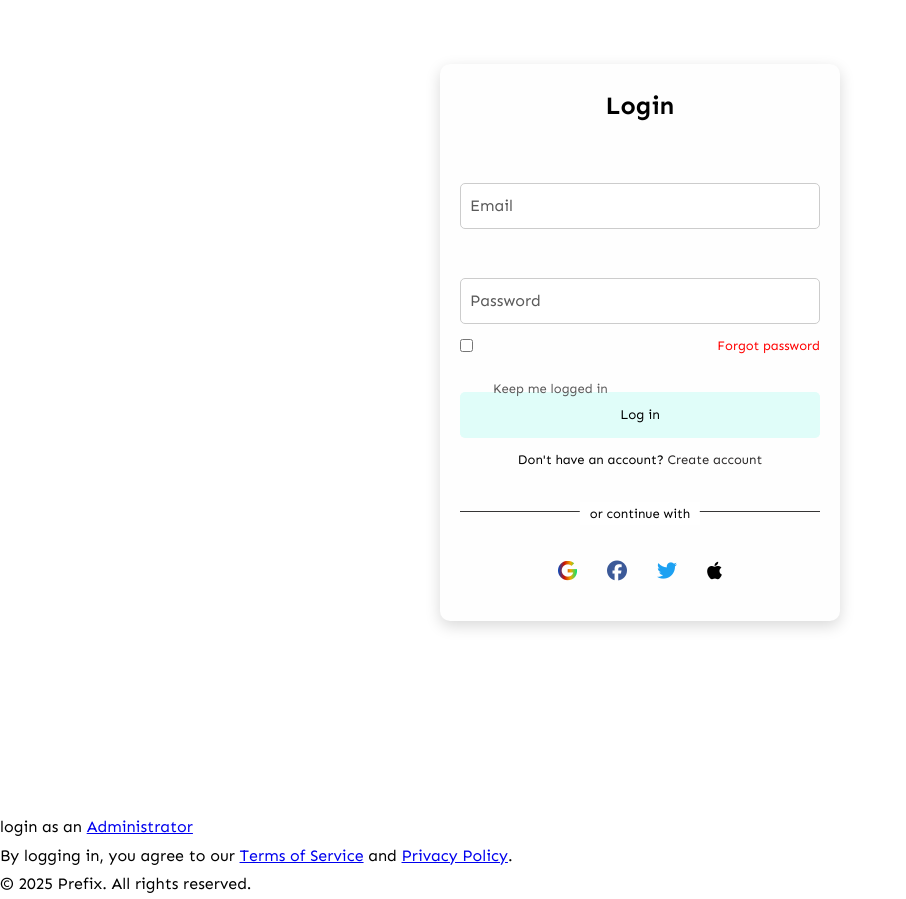
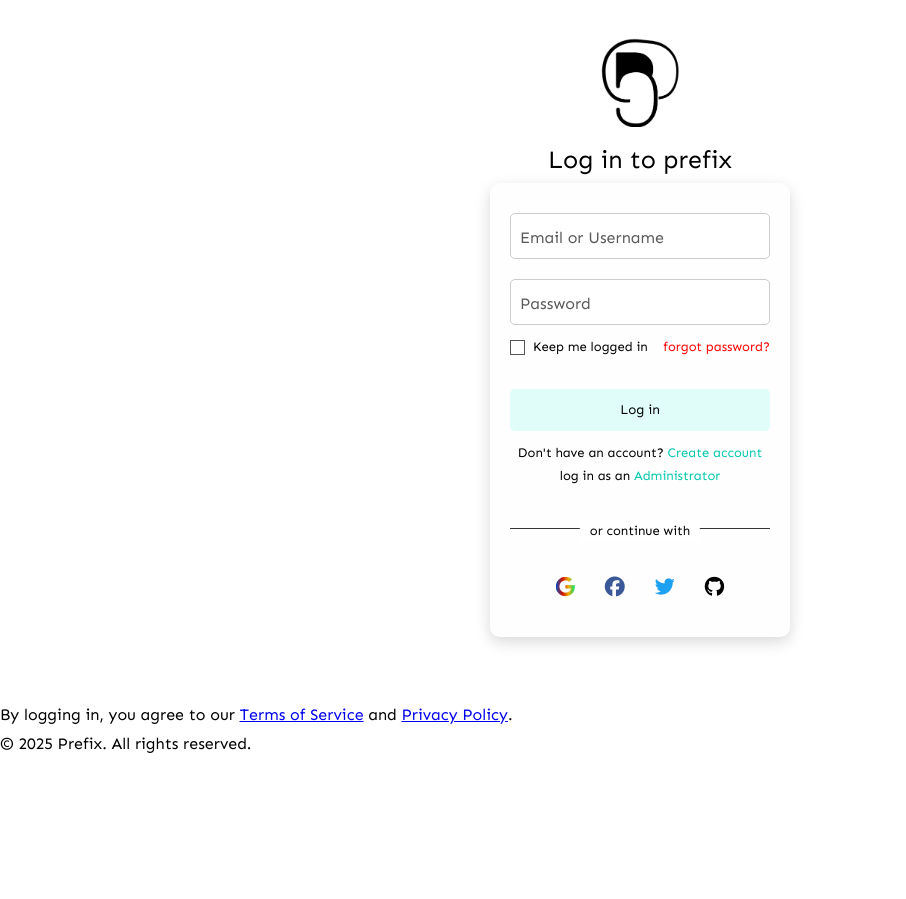
Before and after one commit to Phamozchrist/Frontend-Project, a PHP site: page /login.php in a window 1280 px wide. Shown: the whole page, without its empty margins (0-906 px from the left). After the commit the page ends 753 px from the top, so only its background shows below. Run offline with PHP 8.4, Linux system fonts and the light colour scheme.

Commit message:
created new folders and files

```diff
--- a/login.php
+++ b/login.php
@@ -6,51 +6,54 @@
     <link rel="stylesheet" href="style.css">
     <link rel="shortcut icon" href="images/pc logo.png" type="image/x-icon">
     <link rel="stylesheet" href="fonts/css/all.min.css">
-    <link rel="stylesheet" href="https://cdnjs.cloudflare.com/ajax/libs/aos/2.3.4/aos.css">
+    <!-- <link rel="stylesheet" href="https://cdnjs.cloudflare.com/ajax/libs/aos/2.3.4/aos.css"> -->
     <title>Prefix - Login</title>
 </head>
 <body>
     <div id="login-modal">
         <div class="login-logo"></div>
+        <div class="login-header">
+            <h1>Log in to prefix</h1>
+        </div>
         <div class="login-modal-content">
 
-            <div class="modal-header">
-                <h1>Login</h1>
-            </div>
             <form id="form">
-                <div>
-                    <label for="email">Email</label>
-                    <input type="email" onkeydown="handlekeydown(event)">
+                <div class="form-box">
+                    <input type="text" required>
+                    <label for="email">Email or Username</label>
                 </div>
-                <div>
+                <div class="form-box">
+                    <input type="password" required>
                     <label for="password">Password</label>
-                    <input type="password" onkeydown="handlekeydown(event)">
                 </div>
                 <div class="login-details">
                     <div class="checkbox">
-                        <input type="checkbox">
-                        <label for="checkbox">Keep me logged in</label>
+                        <label class="custom-checkbox">
+                            <input type="checkbox">
+                            <span class="checkmark"></span>
+                            Keep me logged in
+                        </label>
                     </div>
-                    <p>Forgot password</p>
+                    <p>forgot password?</p>
                 </div>
                 <div>
                     <button id="button">Log in</button>
                 </div>
             </form>
             <p>Don't have an account?<a href="#" id="trigger">   Create account</a></p>
-
+            <p>log in as an <a href="#">Administrator</a></p>
             <div class="social-media">
                 <p>or continue with</p>
                 <div class="social-icons">
                     <i class="fa-brands fa-google" style="background: linear-gradient(90deg, #004cc5, #cc1100, #eeae00, #00e476); background-clip: text; color: transparent;"></i>
                     <i class="fa-brands fa-facebook" style="color: #3b5998;"></i>
                     <i class="fa-brands fa-twitter" style="color: #1DA1F2;"></i>
-                    <i class="fa-brands fa-apple" style="color: #000000;"></i>
+                    <i class="fa-brands fa-github" style="color: #000000;"></i>
                 </div>
             </div>
         </div>
         <div class="terms">
-            <p>login as an <a href="#">Administrator</a></p>
+
             <p>By logging in, you agree to our <a href="#">Terms of Service</a> and <a href="#">Privacy Policy</a>.</p>
         </div>
         <div class="modal-footer">
@@ -67,11 +70,11 @@
                 <div class="name">
                     <div>
                         <label for="firstname">First name</label>
-                        <input type="text" placeholder="Enter your first Name" onkeydown="handlekeydown(event)">
+                        <!-- <input type="text" placeholder="Enter your first Name" onkeydown="handlekeydown(event)"> -->
                     </div>
                     <div>
                         <label for="lastname">Last name</label>
-                        <input type="text" placeholder="Enter your last Name" onkeydown="handlekeydown(event)">
+                        <!-- <input type="text" placeholder="Enter your last Name" onkeydown="handlekeydown(event)"> -->
                     </div>
                 </div>
                 <div>
@@ -100,5 +103,8 @@
             <p>Already have an account?<a href="#" id="trigger1"> Login</a></p>
         </div>
     </div>
+
+
+    <!-- <script src="script.js"></script> -->
 </body>
 </html>
--- a/style.css
+++ b/style.css
@@ -1734,95 +1734,110 @@
     /* background-color: rgba(0,0,0,0.4); */
     color: black;
 }
-
+#login-modal .login-logo{
+    background-image: url('images/pc\ logo.png');
+    background-size: 80px;
+    background-repeat:no-repeat;
+    width:81px;
+    height: 100px;
+    justify-self:center;
+    margin-top: 3%;
+}
+#login-modal .login-header {
+    display: flex;
+    justify-content: center;
+    /* line-height: none; */
+
+    h1{
+        font-weight:100;
+        text-align: center;
+        font-size: 25px;
+    }
+}
 .login-modal-content {
     background-color: #fefefe;
     border-radius: 10px;
-    margin: 5% auto 15%;
+    margin: 0 auto 5%;
     padding: 20px;
     width: 80%;
-    max-width: 400px;
+    max-width: 300px;
     box-shadow: 0 5px 15px rgba(0, 0, 0, 0.151);
 }
-.login-modal-content .login-logo{
-    background-image: url('images/Prefix\ logo.png');
-    background-size: 200px;
-    background-repeat:no-repeat;
-    width:200px;
-    height: 120px;
-    justify-self:center;
-    /* border: 1px solid red; */
-}
-/* .login-modal-content .modal-header {
-    display: flex;
-    justify-content: space-between;
-    line-height: none;
-} */
-
-.modal-header .close {
-    color: #aaa;
-    font-size: 30px;
-    font-weight: bold;
-    height: 30px;
-    cursor: pointer;
-}
-
-.modal-header.close:hover,
-.modal-header.close:focus {
-    color: black;
-    text-decoration: none;
-    cursor: pointer;
-}
-
-.login-modal-content .modal-header h1 {
-    text-align: center;
+
+.login-modal-content form > div:first-of-type {
     margin-bottom: 20px;
-    font-size: 25px;
-}
-
-
-.login-modal-content form > div:first-of-type {
-    margin-bottom: 15px;
-}
-
-.login-modal-content form input {
+}
+.login-modal-content form .form-box{
+    position:relative;
+}
+.login-modal-content form .form-box input {
     width: 100%;
     padding: 10px;
-    margin: 5px 0 10px 0;
+    margin: 10px 0 10px 0;
     display:block;
     border: 1px solid #ccc;
     border-radius: 5px;
     outline: none;
 }
-.login-modal-content form label{
-    position: relative;
-    top: 43px;
+.login-modal-content form .form-box label{
+    position: absolute;
+    top: 40px;
     left: 10px;
     color:#5a5a5a;
-}
-.login-modal-content form input:focus  label{
-    top: -10px;
-    left: 10px;
+    pointer-events: none;
+    transform:translateY(-100%);
+    cursor:text;
+}
+.login-modal-content form .form-box input:is(:focus, :valid){
+    outline: 1px solid #00c8ac;
+}
+.login-modal-content form .form-box input:is(:focus, :valid) ~ label{
+    transform:translateY(-250%);
     font-size: 12px;
     color: #00c8ac;
+    background-color: #fefefe;
+    padding: 0 5px;
 }
 .login-modal-content form .login-details{
     margin-bottom: 20px;
     display: flex;
     justify-content: space-between;
 
-    .checkbox{
+    .custom-checkbox {
         display: flex;
-        gap: 10px;
-
-        input{
-            width: auto;
-            accent-color: black;
-        }
-        label{
-            font-size: 13px;
-        }
-    }
+        align-items: center;
+        gap: 8px;
+        font-size: 13px;
+    }
+
+    .custom-checkbox input[type="checkbox"] {
+        display: none;
+    }
+
+    .custom-checkbox .checkmark {
+        width: 15px;
+        height: 15px;
+        background-color: rgb(255, 255, 255);
+        border: 1px solid #555;
+        display: inline-block;
+        position: relative;
+        cursor: pointer;
+    }
+    .custom-checkbox input[type="checkbox"]:checked + .checkmark{
+        background-color: black;
+    }
+    .custom-checkbox input[type="checkbox"]:checked + .checkmark::after {
+        content: "";
+        position: absolute;
+        left: 4px;
+        top: 1px;
+        width: 3px;
+        height: 7px;
+        border: solid #ffffff;
+        border-width: 0 2px 2px 0;
+        transform: rotate(45deg);
+    }
+
     p{
         color: red;
         cursor: pointer;
@@ -1831,7 +1846,7 @@
 .login-modal-content form button {
     background-color: #e0fdf9;
     color: rgb(0, 0, 0);
-    padding: 10px 20px;
+    padding: 8px 20px;
     margin: 10px 0;
     border: 1px solid transparent;
     cursor: pointer;
@@ -1849,7 +1864,7 @@
 }
 .login-modal-content p a{
     text-decoration: none;
-    color: #2D2B2B;
+    color: #00c8ac;
 }
 .login-modal-content p a:hover{
     text-decoration: underline;
```
